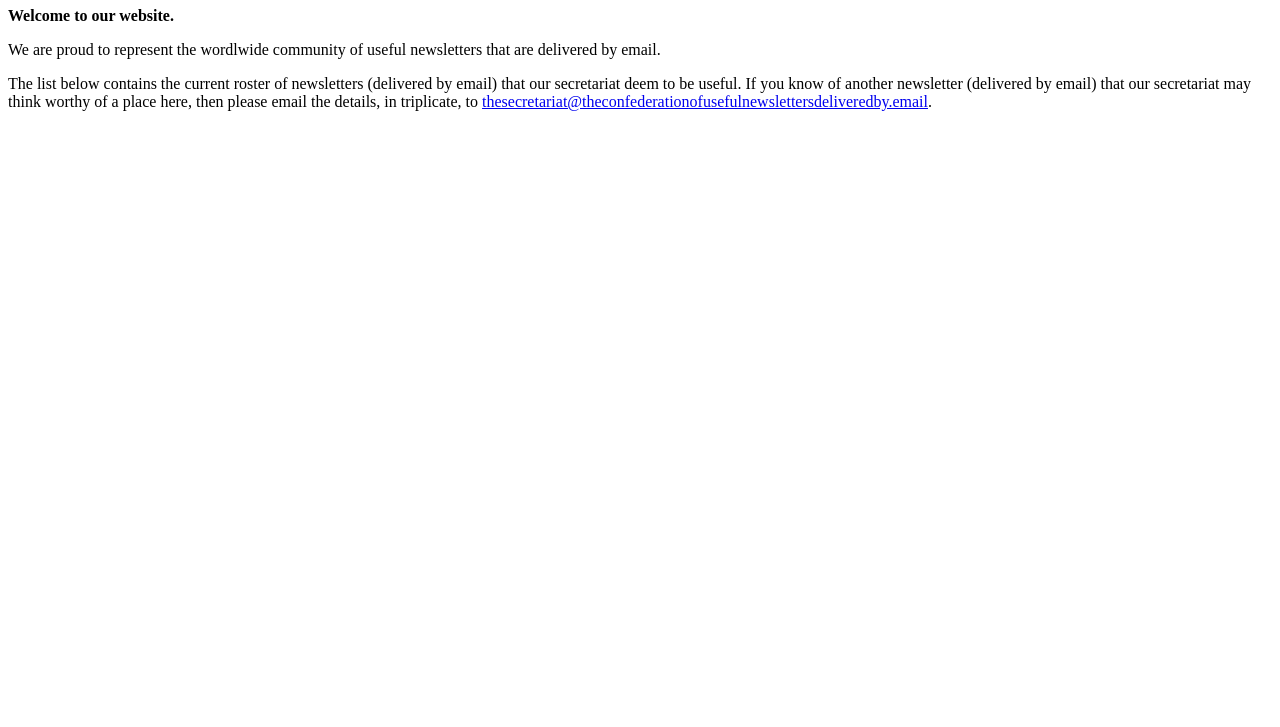
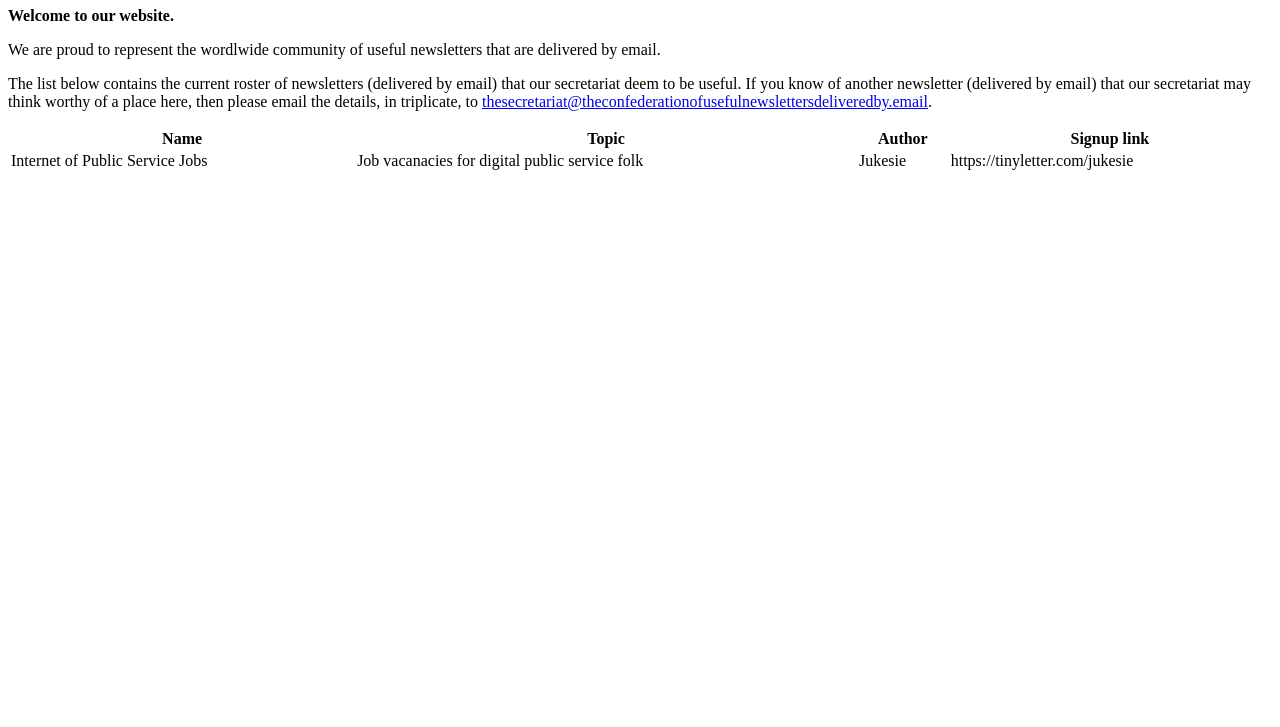
Before and after one commit to davebriggs/davebriggs.github.io, a plain HTML site: page index.html in a window 1280 px wide. Shown: the part 73-800 px from the top of the page. Drawn offline with Linux system fonts and the light colour scheme.

Commit message:
Update index.html

```diff
--- a/index.html
+++ b/index.html
@@ -8,5 +8,17 @@
     <p><strong>Welcome to our website.</strong></p>
     <p>We are proud to represent the wordlwide community of useful newsletters that are delivered by email.</p>
     <p>The list below contains the current roster of newsletters (delivered by email) that our secretariat deem to be useful. If you know of another newsletter (delivered by email) that our secretariat may think worthy of a place here, then please email the details, in triplicate, to <a href="mailto:thesecretariat@theconfederationofusefulnewslettersdeliveredby.email">thesecretariat@theconfederationofusefulnewslettersdeliveredby.email</a>.
+    <table style="width:100%">
+    <tr>
+      <th>Name</th>
+      <th>Topic</th>
+      <th>Author</th>
+      <th>Signup link</th>
+    </tr>
+    <tr>
+      <td>Internet of Public Service Jobs</td>
+      <td>Job vacanacies for digital public service folk</td>
+      <td>Jukesie</td>
+      <td>https://tinyletter.com/jukesie</td>
   </body>
 </html>
```
